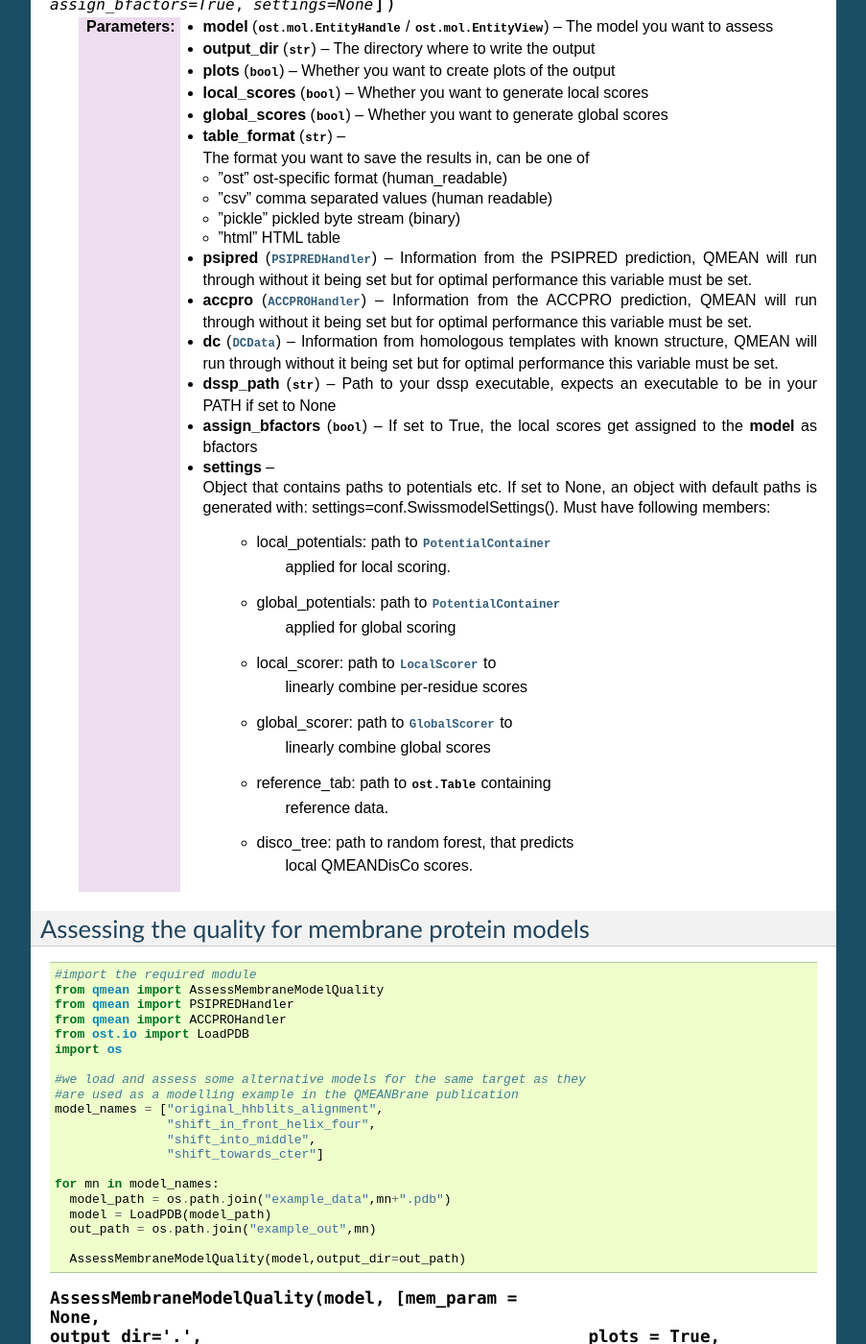
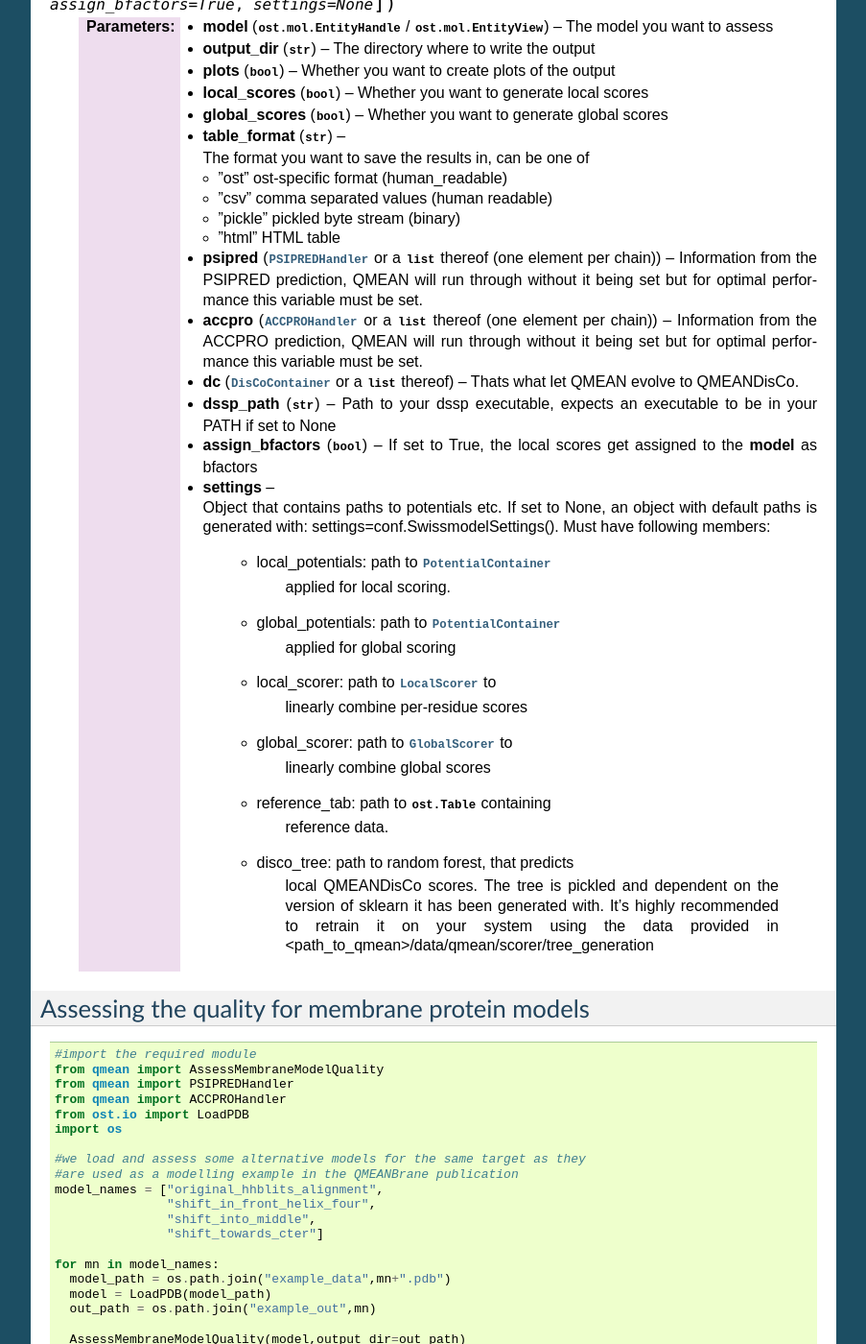
Before and after one commit to eunos-1128/QMEAN, a Sphinx documentation site: the page built from doc/source/run_qmean_scoring.rst, in a window 1280 px wide and 1400 px high, scrolled down 903 px. Shown: the whole window at 96% size, without its empty margins (198-1101 px from the left). Built offline with Sphinx 7.4.7, drawn with Linux system fonts in a browser that asks for light colours.

Commit message:
remove old DisCo code

```diff
--- a/doc/source/index.rst
+++ b/doc/source/index.rst
@@ -20,7 +20,6 @@
    Spherical Smoothing <spherical_smoother>
    Combining Scores <score_combination>
    Membrane Detection <membrane>
-   Distance Constraints (DisCo) <distance_constraints>
    Distance Constraints (DisCo) <disco>
 
 
--- a/doc/source/run_qmean_scoring.rst
+++ b/doc/source/run_qmean_scoring.rst
@@ -44,8 +44,8 @@
                         through without it being set but for optimal performance
                         this variable must be set.
 
-  :param dc:            Information from homologous templates with known
-                        structure, QMEAN will run through without it being set but for optimal performance this variable must be set.
+  :param dc:            Thats what let QMEAN evolve to QMEANDisCo.
+
   :param dssp_path:     Path to your dssp executable, expects an executable to
                         be in your PATH if set to None
 
@@ -68,7 +68,12 @@
                           * reference_tab: path to :class:`ost.Table` containing
                                            reference data.
                           * disco_tree: path to random forest, that predicts
-                                        local QMEANDisCo scores.
+                                        local QMEANDisCo scores. The tree is pickled
+                                        and dependent on the version of sklearn
+                                        it has been generated with. It's highly
+                                        recommended to retrain it on your system using
+                                        the data provided in
+                                        <path_to_qmean>/data/qmean/scorer/tree_generation
 
 
   :type model:          :class:`ost.mol.EntityHandle` / :class:`ost.mol.EntityView`
@@ -77,9 +82,12 @@
   :type local_scores:   :class:`bool`
   :type global_scores:  :class:`bool`
   :type table_format:   :class:`str`
-  :type psipred:        :class:`PSIPREDHandler`
-  :type accpro:         :class:`ACCPROHandler`
-  :type dc:             :class:`DCData`
+  :type psipred:        :class:`PSIPREDHandler` or a :class:`list`
+                        thereof (one element per chain)
+  :type accpro:         :class:`ACCPROHandler` or a :class:`list`
+                        thereof (one element per chain)
+  :type dc:             :class:`DisCoContainer` or a :class:`list`
+                        thereof
   :type dssp_path:      :class:`str`
   :type assign_bfactors: :class:`bool`
 
```
Also changed, not shown: doc/source/distance_constraints.rst (deleted, +0 -175 lines), doc/source/getting_started.rst (+4 -3 lines), 3 other files.
